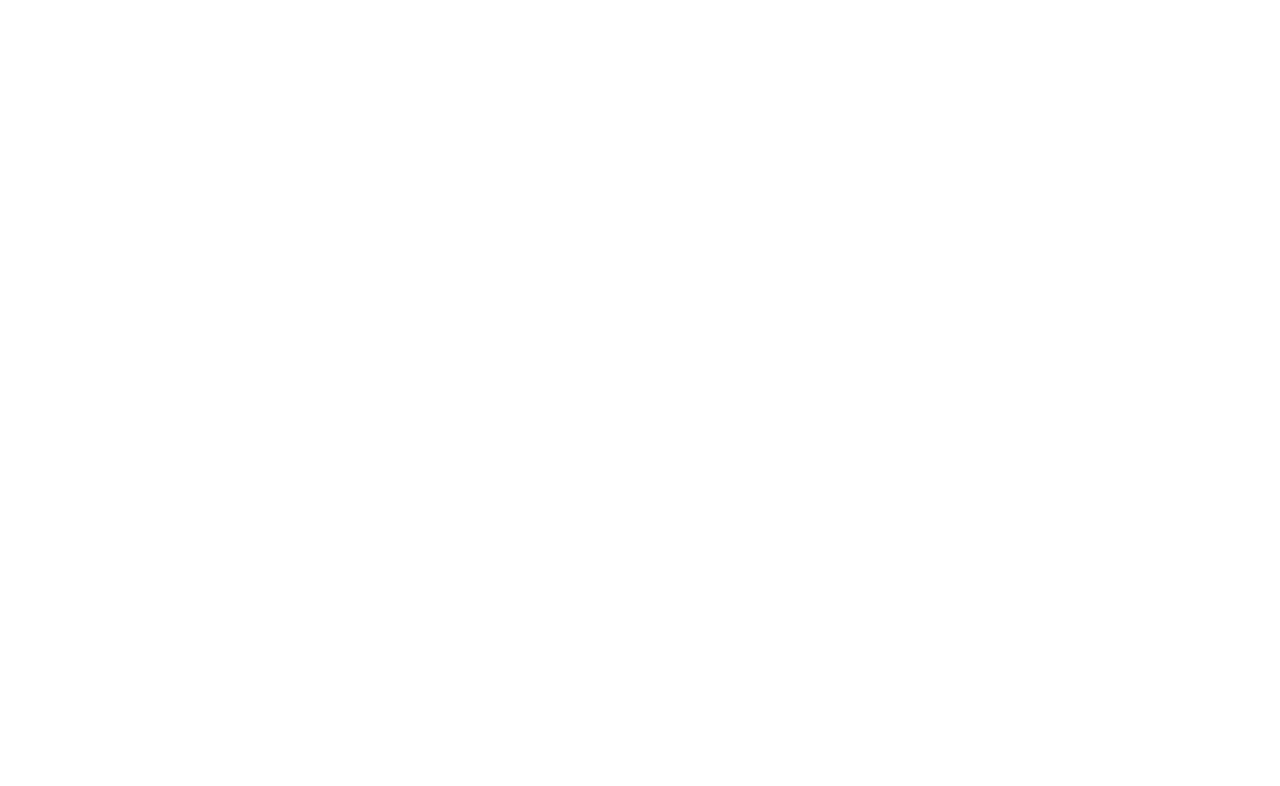
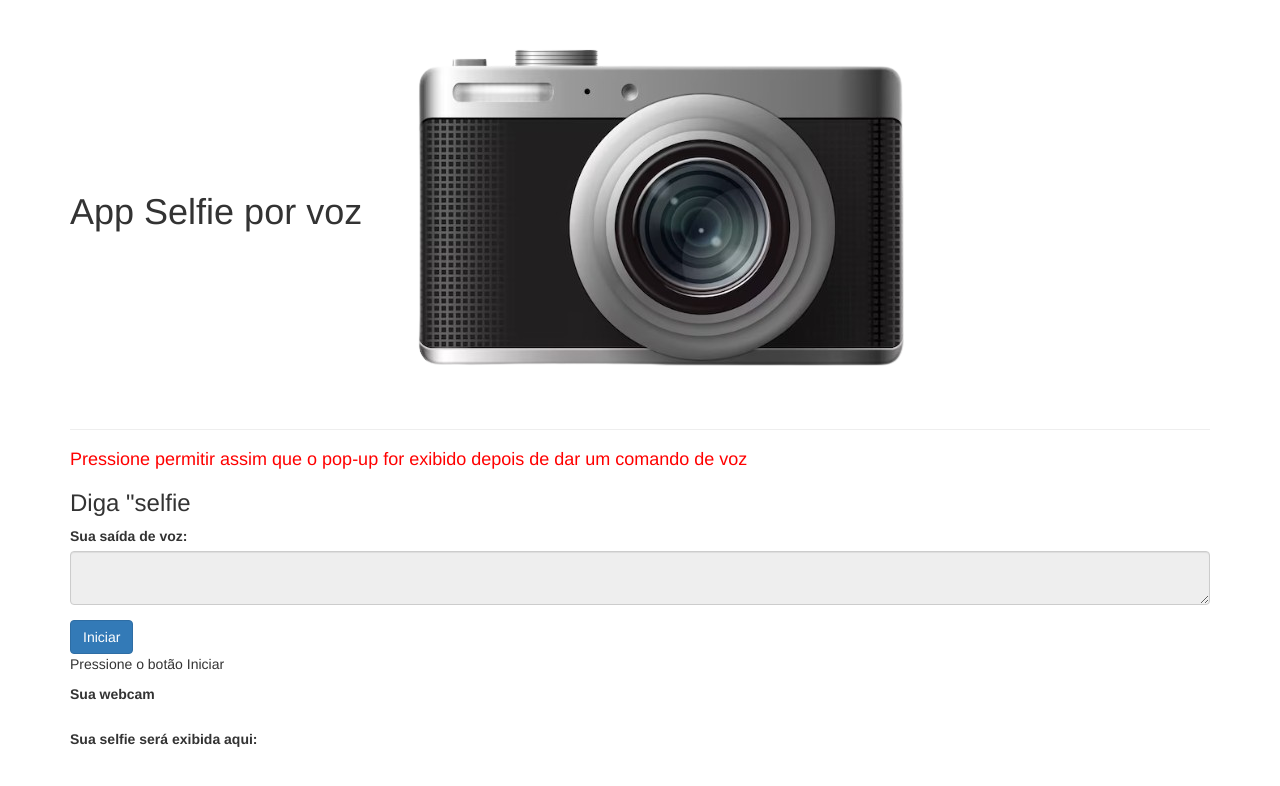
Before and after one commit to VitorDCqwe/App-Self-por-voz, a plain HTML site: page index.html in a window 1280 px wide. Drawn offline with nearby package versions, Linux system fonts and the light colour scheme.

Commit message:
Finalização da HTML

```diff
--- a/index.html
+++ b/index.html
@@ -3,7 +3,7 @@
 <head>
     <meta charset="UTF-8">
     <meta name="viewport" content="width=device-width, initial-scale=1.0">
-    <title>Aplicativo Self por voz</title>
+    <title>Aplicativo Selfie por voz</title>
     <link rel="shortcut icon" href="favicom.png" type="image/png">
     <link rel="stylesheet" href="style.css">
     <link rel="stylesheet" href="https://maxcdn.bootstrapcdn.com/bootstrap/3.4.0/css/bootstrap.min.css">
@@ -12,5 +12,31 @@
 </head>
 <body>
     <script src="main.js"></script>
+    <div class="container">
+        <a href="" id="link" download="mySelfie.png"></a>
+        <h1>
+            App Selfie por voz
+            <img src="self.png" alt="Selfie" id="logo_img">
+        </h1>
+        <hr>
+        <h4 style="color: red;">Pressione permitir assim que o pop-up for exibido depois de dar um comando de voz</h4>
+
+        <div class="form-group">
+            <h3>Diga "selfie</h3>
+            <label>Sua saída de voz: </label>
+            <textarea class="form-control" id="textbox" readonly="true"></textarea>
+        </div>
+
+        <button class="btn btn-primary" onclick="start()">Iniciar</button>
+        <p>Pressione o botão Iniciar</p>
+        <label>Sua webcam</label>
+
+        <div id="camera"></div>
+        <br>
+        <label>Sua selfie será exibida aqui: </label>
+
+        <div id="result"></div>
+    </div>
+    <script src="main.js"></script>
 </body>
 </html>
```
